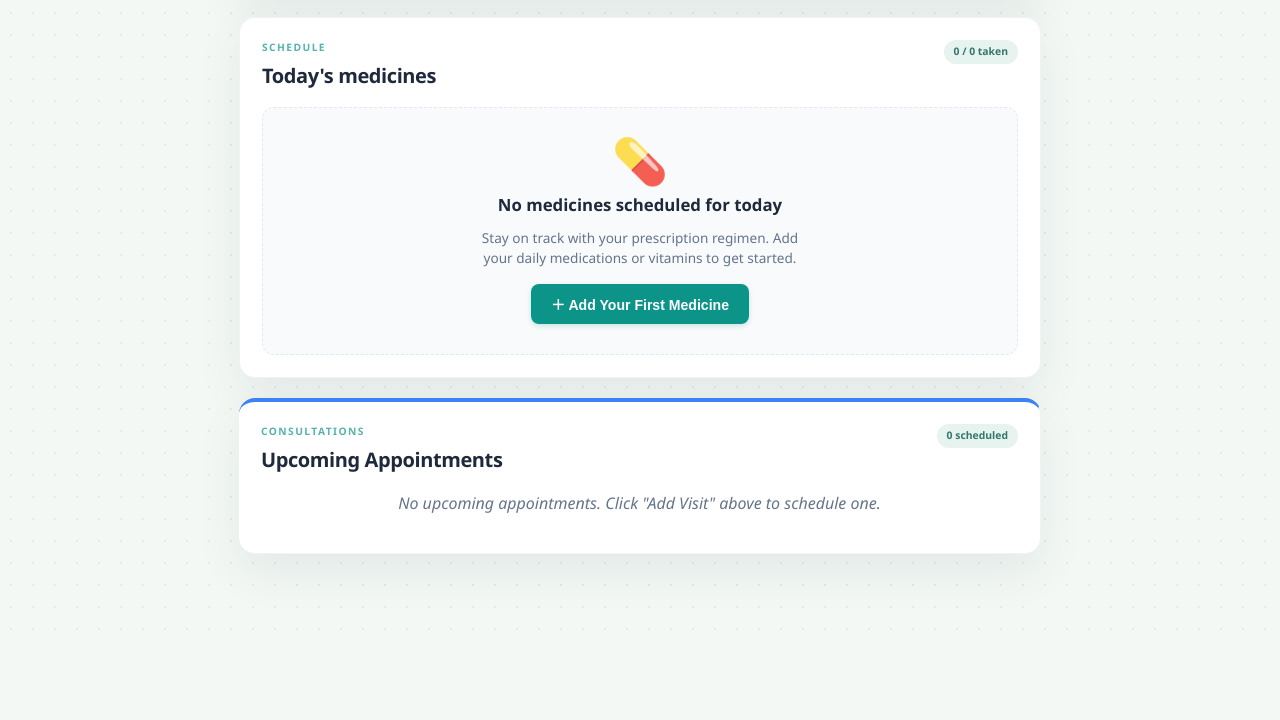
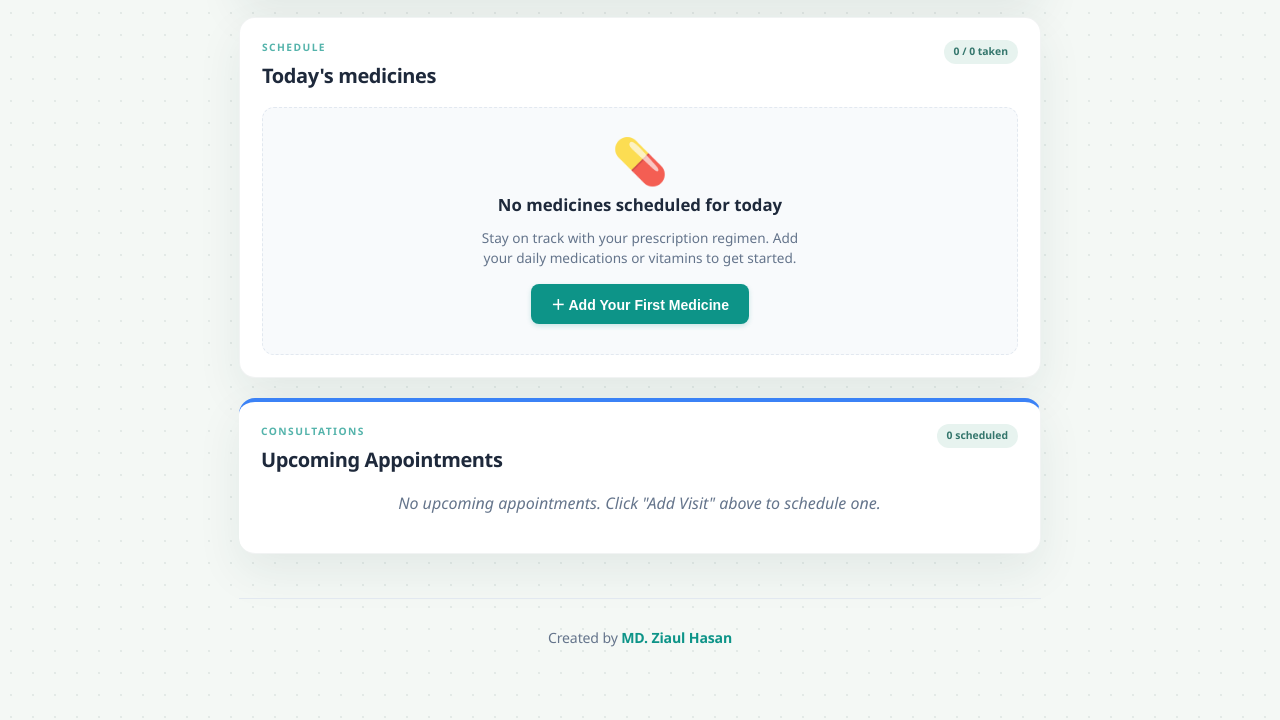
Before and after one commit to zhsaikot/meditrack, a website built with Vite: page index.html in a window 1280 px wide. Shown: the part 3408-4128 px from the top of the page. Before the commit the page ends 4042 px from the top, so only its background shows below. Built offline with nearby package versions, Linux system fonts and the light colour scheme.

Commit message:
feat: add copyright footer with link to MD. Ziaul Hasan

```diff
--- a/src/main.ts
+++ b/src/main.ts
@@ -551,6 +551,11 @@ function renderApp() {
           ${upcomingAppts.length === 0 ? '<p class="empty-state">No upcoming appointments. Click "Add Visit" above to schedule one.</p>' : appointmentListHTML}
         </div>
       </section>
+
+      <!-- App Footer -->
+      <footer class="app-footer">
+        <p class="copyright-text">Created by <a href="https://www.instagram.com/zhsaikot" target="_blank" rel="noopener noreferrer" class="creator-link">MD. Ziaul Hasan</a></p>
+      </footer>
     </div>
 
     <!-- Vitals Modal -->
--- a/src/style.css
+++ b/src/style.css
@@ -2070,13 +2070,61 @@ input[type="time"]:focus, input[type="date"]:focus, input[type="text"]:focus, in
   color: #94A3B8;
 }
 
+/* App Footer */
+.app-footer {
+  text-align: center;
+  padding: 28px 16px 12px;
+  margin-top: 24px;
+  border-top: 1px solid var(--border-color);
+  grid-column: 1 / -1;
+}
+
+.copyright-text {
+  margin: 0;
+  font-size: 0.88rem;
+  font-weight: 500;
+  color: var(--text-muted);
+  letter-spacing: -0.01em;
+}
+
+.creator-link {
+  color: var(--color-primary);
+  font-weight: 700;
+  text-decoration: none;
+  border-bottom: 1.5px solid transparent;
+  padding-bottom: 1px;
+  transition: all 0.2s ease;
+}
+
+.creator-link:hover {
+  color: var(--color-primary-hover);
+  border-bottom-color: var(--color-primary-hover);
+}
+
+.dark-mode .app-footer {
+  border-top-color: #334155;
+}
+
+.dark-mode .copyright-text {
+  color: #94A3B8;
+}
+
+.dark-mode .creator-link {
+  color: #2DD4BF;
+}
+
+.dark-mode .creator-link:hover {
+  color: #5EEAD4;
+  border-bottom-color: #5EEAD4;
+}
+
 /* Print Styles for Doctor Report */
 @media print {
   body {
     background: #ffffff !important;
     color: #000000 !important;
   }
-  .main-header, .welcome-panel, .header-actions, .quick-actions, .water-actions, .btn-primary, .modal, .empty-state-btn {
+  .main-header, .welcome-panel, .header-actions, .quick-actions, .water-actions, .btn-primary, .modal, .empty-state-btn, .app-footer {
     display: none !important;
   }
   .card {
```
